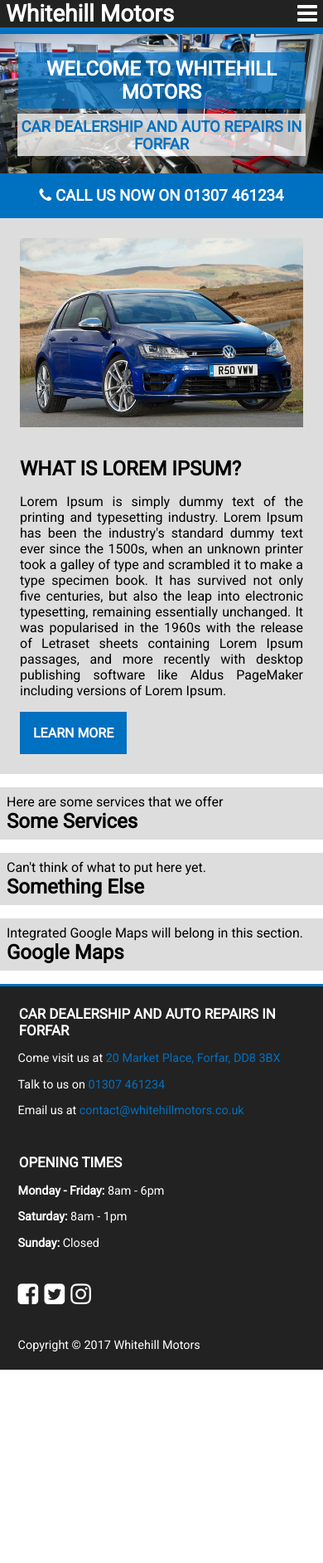
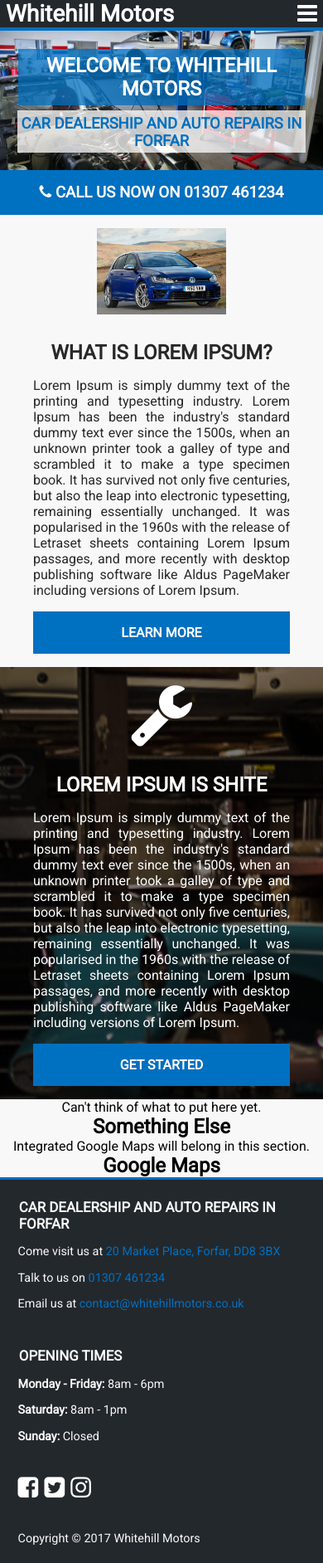
Before and after one commit to MickMelon/WhitehillMotors, a PHP site: page / in a window 390 px wide. Shown: the whole page at 83% size. Run offline with PHP 8.4, Linux system fonts and the light colour scheme.

Commit message:
Add new section with parallax and fix responsive display

```diff
--- a/css/main.css
+++ b/css/main.css
@@ -39,7 +39,7 @@ a:hover {
 nav {
     width: 100%;
     color: #fff;
-    background-color: #222;
+    background-color: #23282d;
     border-bottom: 0.5em solid #0070c0;
 
     display: flex;
@@ -142,26 +142,48 @@ nav ul li a.active {
 */
 
 main {
-
+    background-color: green;
 }
 
 section {
-    background-color: #ddd;
-    padding: 0.5em;
-    margin-bottom: 1em;
+    background-color: #F8F8F8;
+
+    width: 100%;
 
     display: flex;
     flex-direction: row;
-    justify-content: space-between;
+    align-items: center;
+    justify-content: space-around;
+}
 
+section.dark {
+    background-color: #181818;
+}
+
+section.parallax {
+    background-image: linear-gradient(rgba(0, 0, 0, 0.5), rgba(0, 0, 0, 0.5)), url('../img/workshop.jpg');
+
+    background-attachment: fixed;
+    background-position: center;
+    background-repeat: no-repeat;
+    background-size: cover;
+}
+
+section.dark .text {
+    color: #BEBEBE;
+}
+
+section.parallax .text {
+    color: #fff;
 }
 
 section .text, .image {
-    margin: 1em;
+    margin: 1em 2.5em 1em 2.5em;
 }
 
 section .text {
     text-align: justify;
+    color: #282828;
 }
 
 section .text h1 {
@@ -174,8 +196,20 @@ section .text p {
     padding-bottom: 1em;
 }
 
+section .image {
+    width: 40%;
+
+    display: flex;
+    align-items: center;
+    justify-content: center;
+}
+
 section .image img {
     width: 100%;
+}
+
+section.parallax .image i {
+    color: #fff; font-size: 20em;
 }
 
 .button {
@@ -203,11 +237,10 @@ section .image img {
 */
 
 footer {
-    color: #fff;
-    background-color: #222;
+    color: #F8F8F8;
+    background-color: #23282d;
     border-top: 0.5em solid #0070c0;
     width: 100%;
-
 
     display: flex;
     flex-direction: column;
@@ -270,15 +303,19 @@ footer p {
 ========================================
 */
 
+@media screen and (min-width: 1300px) {
+    /* For large desktop monitors */
+    section {
+        padding: 0.5em 15% 0.5em 15%;
+    }
+}
+
 @media screen and (max-width: 1024px) {
     /* For screens smaller than normal desktop size.
        ie: iPads and other tablets. Includes phone screens when used horizontally.
      */
-    nav-container {
+    nav {
         border-bottom: 0.25em solid #0070c0;
-    }
-
-    nav {
         display: flex;
         flex-direction: column;
     }
@@ -313,6 +350,26 @@ footer p {
 
     .banner-text h1 {
         font-size: 2.5em;
+    }
+
+    section {
+        flex-wrap: wrap-reverse;
+    }
+
+    section .text h1 {
+        text-align: center;
+    }
+
+    section.parallax {
+        flex-wrap: wrap;
+    }
+
+    section.parallax .image i {
+        font-size: 5em;
+    }
+
+    section .button {
+        width: 100%;
     }
 
     footer {
@@ -378,9 +435,7 @@ footer p {
         font-size: 1.15em;
     }
 
-    section {
-        flex-wrap: wrap-reverse;
-    }
+
 
     footer {
         font-size: 0.9em;
--- a/index.html
+++ b/index.html
@@ -72,9 +72,18 @@
                 </div>
             </section>
 
-            <section id="services">
-                <h1>Some Services</h1>
-                <p>Here are some services that we offer</p>
+            <section class="parallax">
+                <div class="image">
+                    <i class="fa fa-wrench" aria-hidden="true"></i>
+                </div>
+
+                <div class="text">
+                    <h1>Lorem Ipsum is Shite</h1>
+                    <p>
+                        Lorem Ipsum is simply dummy text of the printing and typesetting industry. Lorem Ipsum has been the industry's standard dummy text ever since the 1500s, when an unknown printer took a galley of type and scrambled it to make a type specimen book. It has survived not only five centuries, but also the leap into electronic typesetting, remaining essentially unchanged. It was popularised in the 1960s with the release of Letraset sheets containing Lorem Ipsum passages, and more recently with desktop publishing software like Aldus PageMaker including versions of Lorem Ipsum.
+                    </p>
+
+                    <a href="#" class="button">Get Started</a>
             </section>
 
             <section id="something">
```
Also changed, not shown: img/workshop.jpg (added).
